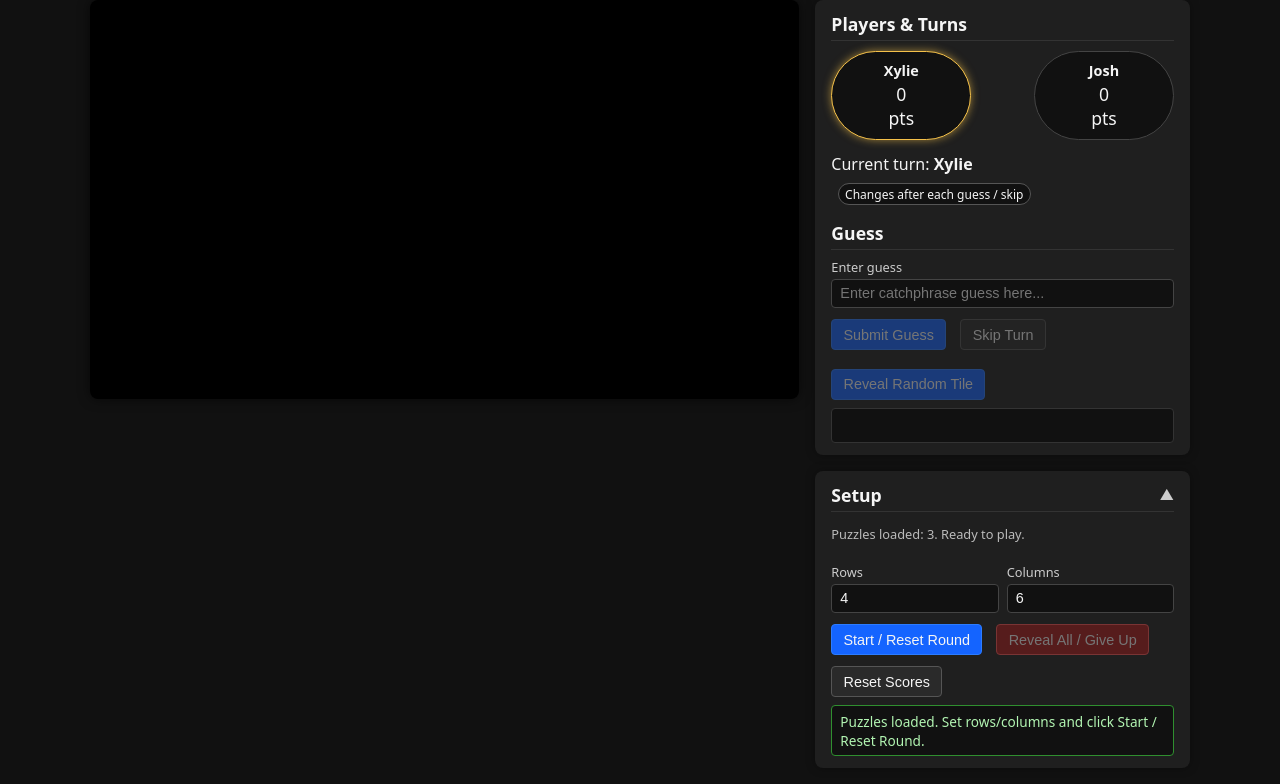
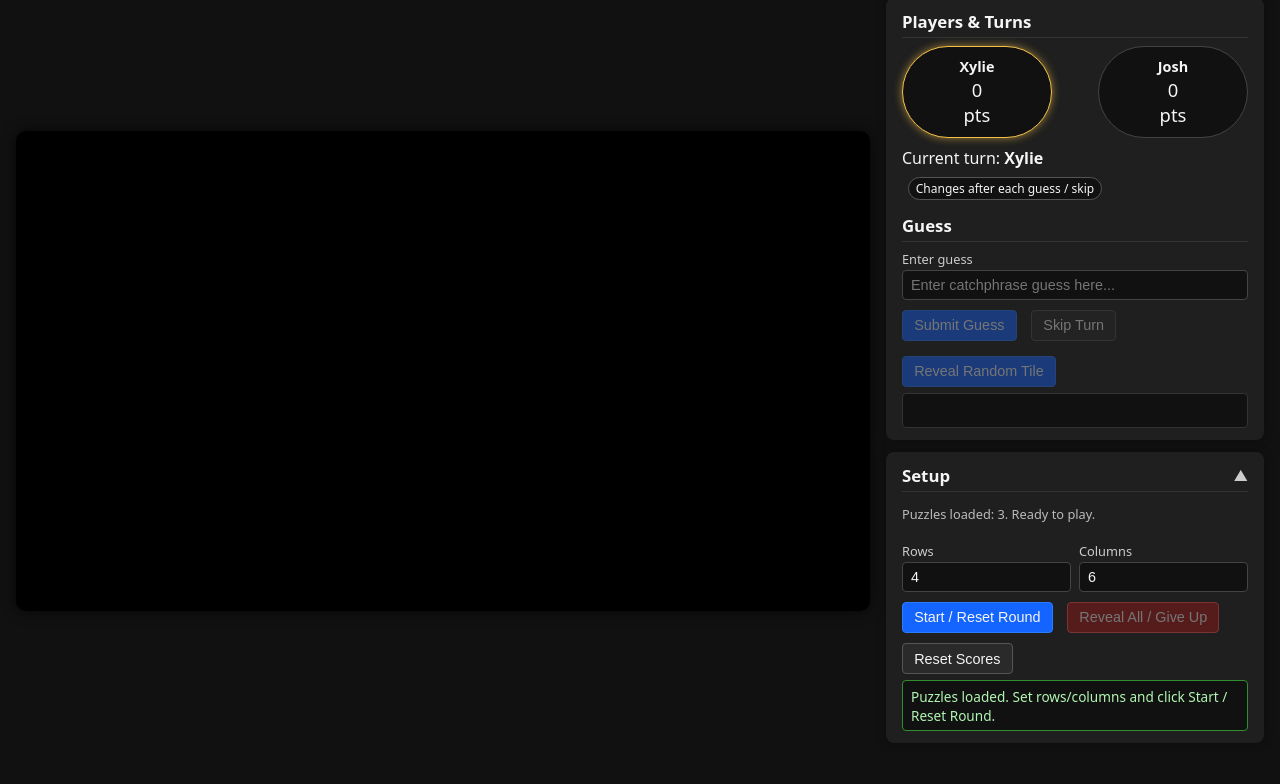
Before and after one commit to jonno-lolcow/catchphrase-game, a plain HTML site: page index.html in a window 1280 px wide. Shown: the part 71-855 px from the top of the page. After the commit the page ends 826 px from the top, so only its background shows below. Drawn offline with Linux system fonts and the light colour scheme.

Commit message:
Update index.html
better use of screen real-estate

```diff
--- a/index.html
+++ b/index.html
@@ -12,25 +12,29 @@
 
     body {
       margin: 0;
-      padding: 1rem;
+      padding: 0.75rem 1rem;
       display: flex;
       flex-direction: column;
-      gap: 1rem;
+      gap: 0.75rem;
       align-items: center;
+      min-height: 100vh;
+      box-sizing: border-box;
     }
 
     h1 {
       margin: 0;
-      font-size: 1.8rem;
+      margin-bottom: 0.25rem;
+      font-size: 1.9rem;
       text-align: center;
     }
 
     .container {
       display: flex;
-      flex-wrap: wrap;
+      flex-wrap: nowrap;
       gap: 1rem;
       width: 100%;
-      max-width: 1100px;
+      max-width: 1400px;
+      align-items: stretch;
     }
 
     .panel {
@@ -42,7 +46,7 @@
 
     .panel h2 {
       margin-top: 0;
-      font-size: 1.1rem;
+      font-size: 1.05rem;
       border-bottom: 1px solid #333;
       padding-bottom: 0.25rem;
       margin-bottom: 0.5rem;
@@ -51,14 +55,15 @@
     .side-column {
       display: flex;
       flex-direction: column;
-      gap: 1rem;
-      flex: 1 1 260px;
+      gap: 0.75rem;
+      flex: 1.3 1 320px;
+      max-width: 420px;
     }
 
     label {
       display: block;
       font-size: 0.8rem;
-      margin-top: 0.5rem;
+      margin-top: 0.4rem;
       margin-bottom: 0.15rem;
       color: #ccc;
     }
@@ -85,7 +90,7 @@
     }
 
     button {
-      margin-top: 0.4rem;
+      margin-top: 0.35rem;
       margin-right: 0.4rem;
       padding: 0.4rem 0.7rem;
       border-radius: 4px;
@@ -125,7 +130,7 @@
     }
 
     .status {
-      margin-top: 0.5rem;
+      margin-top: 0.4rem;
       padding: 0.35rem 0.5rem;
       border-radius: 4px;
       background: #111;
@@ -146,22 +151,21 @@
 
     /* Board */
     .board-wrapper {
-      flex: 2 1 480px;
+      flex: 3 1 720px;
       display: flex;
       flex-direction: column;
-      gap: 0.5rem;
+      justify-content: center;
     }
 
     #boardContainer {
       position: relative;
       width: 100%;
-      max-width: 800px;
       margin: 0 auto;
-      border-radius: 8px;
+      border-radius: 10px;
       overflow: hidden;
       background: #000;
       aspect-ratio: 16 / 9;
-      box-shadow: 0 0 12px rgba(0, 0, 0, 0.6);
+      box-shadow: 0 0 14px rgba(0, 0, 0, 0.7);
     }
 
     #imageLayer,
@@ -228,8 +232,8 @@
       border-radius: 999px;
       background: #111;
       border: 1px solid #444;
-      min-width: 140px;
-      min-height: 70px;
+      min-width: 150px;
+      min-height: 80px;
       display: flex;
       flex-direction: column;
       align-items: center;
@@ -252,7 +256,7 @@
     }
 
     .score-value {
-      font-size: 1.1rem;
+      font-size: 1.15rem;
       margin-top: 0.1rem;
     }
 
@@ -282,6 +286,7 @@
       border: none;
       margin: 0;
       padding: 0;
+      font-size: 1.05rem;
     }
 
     .collapsible-icon {
@@ -293,12 +298,17 @@
       display: none;
     }
 
-    @media (max-width: 800px) {
+    @media (max-width: 900px) {
       .container {
-        flex-direction: column;
+        flex-wrap: wrap;
       }
       .board-wrapper {
         order: -1;
+        flex: 1 1 100%;
+      }
+      .side-column {
+        flex: 1 1 100%;
+        max-width: 100%;
       }
     }
   </style>
@@ -322,7 +332,7 @@
       <div class="panel">
         <h2>Players & Turns</h2>
 
-        <div class="score-row" style="margin-top:0.6rem;">
+        <div class="score-row" style="margin-top:0.4rem;">
           <div class="score-badge" id="score1Badge">
             <span class="score-name" id="score1Name">Xylie</span>
             <span class="score-value"><span id="score1">0</span> pts</span>
@@ -333,12 +343,12 @@
           </div>
         </div>
 
-        <div class="row" style="margin-top:0.8rem;">
+        <div class="row" style="margin-top:0.6rem;">
           <span>Current turn: <strong id="currentTurnLabel">Xylie</strong></span>
           <span class="tag">Changes after each guess / skip</span>
         </div>
 
-        <h2 style="margin-top:1rem;">Guess</h2>
+        <h2 style="margin-top:0.9rem;">Guess</h2>
 
         <label for="guessInput">Enter guess</label>
         <input type="text" id="guessInput" placeholder="Enter catchphrase guess here..." />
@@ -348,7 +358,7 @@
           <button id="skipGuessBtn">Skip Turn</button>
         </div>
 
-        <div class="row" style="margin-top:0.8rem;">
+        <div class="row" style="margin-top:0.6rem;">
           <button id="revealTileBtn" class="primary">Reveal Random Tile</button>
         </div>
 
@@ -605,7 +615,6 @@
 
       if (!hasStartedAtLeastOnce) {
         hasStartedAtLeastOnce = true;
-        // Auto-collapse setup after first round starts
         setTimeout(() => setSetupCollapsed(true), 200);
       }
     }
```
